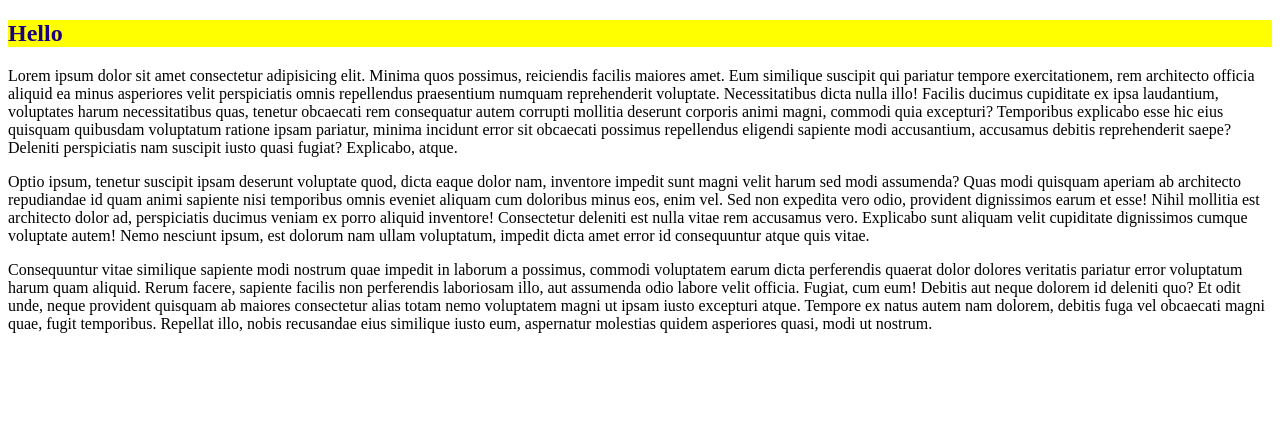
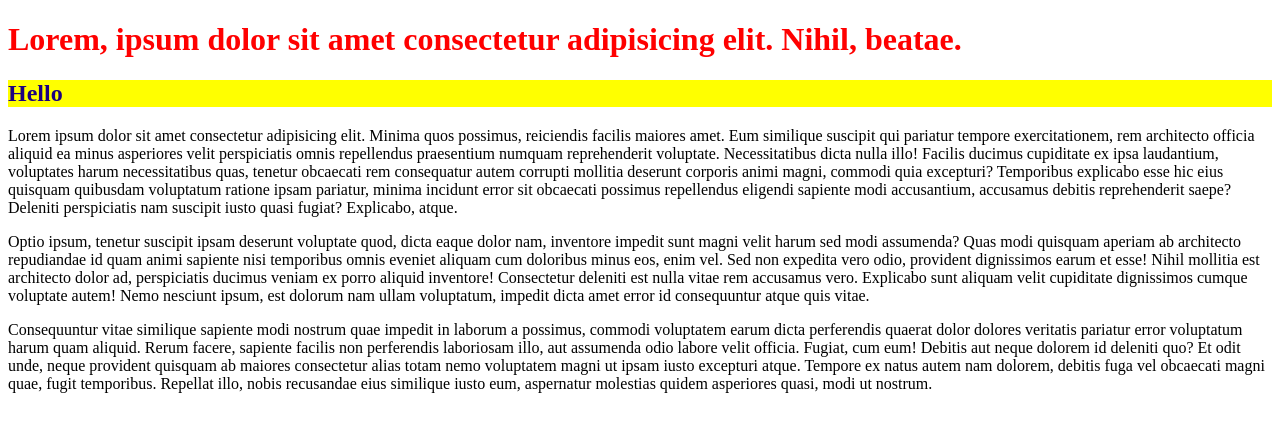
Before and after one commit to alexeyua/my-git-demo, a plain HTML site: page index.html in a window 1280 px wide. Drawn offline with Linux system fonts and the light colour scheme.

Commit message:
Revert "delete header"
This reverts commit 44ca544b71633721f6d17ed295e985b889e49299.

```diff
--- a/assets/css/style.css
+++ b/assets/css/style.css
@@ -1,4 +1,6 @@
-
+h1 {
+    color: red;
+}
 h2 {
     color: rgb(28, 0, 128);
     background: yellow;
--- a/index.html
+++ b/index.html
@@ -8,6 +8,7 @@
     <link rel="stylesheet" href="./assets/css/style.css">
 </head>
 <body>
+    <h1>Lorem, ipsum dolor sit amet consectetur adipisicing elit. Nihil, beatae.</h1>
 
     <h2>Hello</h2>
 
```
